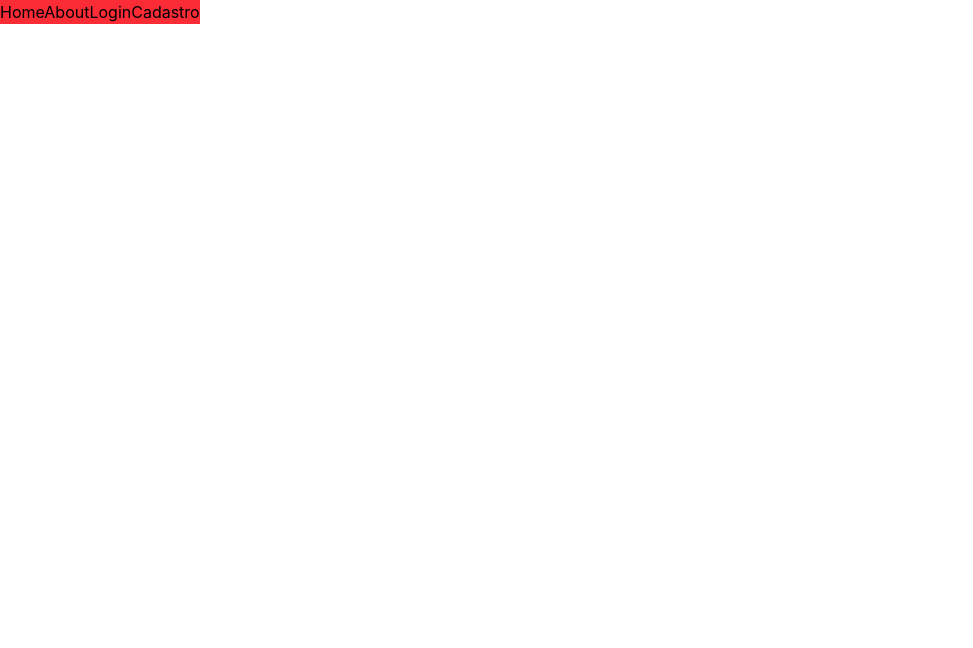
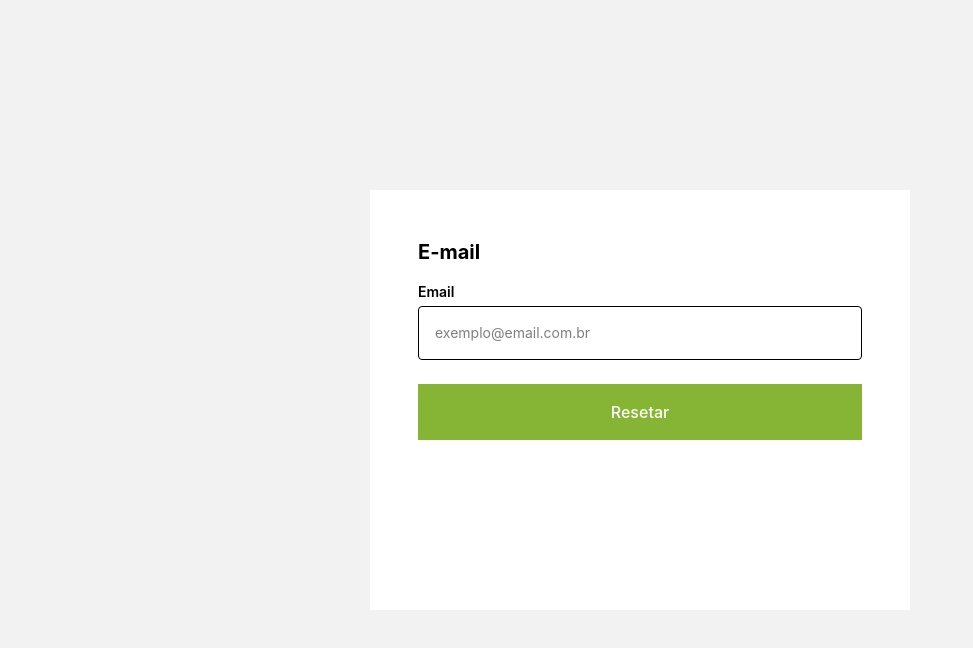
Before and after one commit to douglas-moura/cotacoes-eventos, a React (Vite) app in the folder frontend/: page /reset in a window 1280 px wide. Shown: the top 648 px of the page, without its empty margins (0-973 px from the left). Built offline with nearby package versions, Linux system fonts and the light colour scheme.

Commit message:
feat: Implementando a recuperação de senha

```diff
--- a/frontend/src/components/Input/Input.tsx
+++ b/frontend/src/components/Input/Input.tsx
@@ -45,8 +45,8 @@ export default function Input({InputType, inputLabel, placeholder, opcoes, value
                 <span className='input-container'>
                     <label htmlFor="password">{inputLabel}</label>
                     <Icon icon={!verSenha ? 'mdi:eye' : 'mdi:eye-off'} width="20" className='icone-aux' onClick={() => setVerSenha(!verSenha)} />
-                    <input type={!verSenha ? 'password' : 'text'} placeholder={placeholder} className={`input-default ${status === false ? 'input-alert' : ''}`} value={value} onChange={(e) => onChange && onChange(e.target.value)} />
-                    {status == false && <p className='text-[.5rem] mt-1 text-red-500'>{inputLabel == 'Senha' ? 'A senha deve conter pelo menos 8 caracteres, incluindo uma letra e um número' : 'As senhas precisam ser iguais'}</p>}
+                    <input type={!verSenha ? 'password' : 'text'} placeholder={placeholder ?? '********'} className={`input-default ${status === false ? 'input-alert' : ''}`} value={value} onChange={(e) => onChange && onChange(e.target.value)} />
+                    {status == false && <p className='text-[.5rem] mt-1 text-red-500'>{inputLabel == 'Senha' || inputLabel == 'Nova Senha' ? 'A senha deve conter pelo menos 8 caracteres, incluindo uma letra e um número' : 'As senhas precisam ser iguais'}</p>}
                 </span>
             )
         case 'lista':
--- a/frontend/src/components/Navbar/Navbar.tsx
+++ b/frontend/src/components/Navbar/Navbar.tsx
@@ -9,7 +9,11 @@ import { useLocation, Link } from "react-router-dom"
 export default function Navbar(): React.JSX.Element {
     const { pathname } = useLocation()
 
-    if (pathname === "/login" || pathname === "/cadastro") {
+    if (
+        pathname === "/login" ||
+        pathname === "/cadastro" ||
+        pathname === "/reset"
+    ) {
         return <></>
     } else {
         return (
@@ -18,6 +22,7 @@ export default function Navbar(): React.JSX.Element {
                 <Link to="/about">About</Link>
                 <Link to="/login">Login</Link>
                 <Link to="/cadastro">Cadastro</Link>
+                <Link to="/reset">Reset</Link>
             </nav>
         )
     }
--- /dev/null
+++ b/frontend/src/components/ResetarSenha/EnviarCodigoForm.tsx
@@ -0,0 +1,34 @@
+import React, {useState, useEffect} from "react"
+import Input from "../Input/Input"
+import Botao from "../Botao/Botao"
+import validate from "../../functions/validate"
+
+export default function EnviarCodigoForm(): React.JSX.Element {
+    const [email, setEmail] = useState<string>('')
+    const [emailValido, setEmailValido] = useState<boolean>(false)
+
+    useEffect(() => {
+        // regex de email e senha para cada alteração nos valores
+        setEmailValido(validate({ tipo: 'email', valor: email }))
+    }, [email])
+
+    return (
+        <form id='nova-senha-form' className="my-auto" onSubmit={(e) => {
+            e.preventDefault()
+            //cadastrar()
+        }}>
+            <h3>E-mail</h3>
+            <Input
+                InputType="email"
+                inputLabel="Email"
+                value={email}
+                status={emailValido || email.length == 0 ? true : false}
+                onChange={(value) => setEmail(value)}
+            />
+            <Botao
+                texto="Resetar"
+                tipo="primario"
+            />
+        </form>
+    )
+}
--- /dev/null
+++ b/frontend/src/components/ResetarSenha/NovaSenhaForm.tsx
@@ -0,0 +1,43 @@
+import React, {useState, useEffect} from "react"
+import Input from "../Input/Input"
+import Botao from "../Botao/Botao"
+import validate from "../../functions/validate"
+
+export default function NovaSenhaForm(): React.JSX.Element {
+    const [senhaValida, setSenhaValida] = useState<boolean>(false)
+    const [novaSenha, setNovaSenha] = useState<string>('')
+    const [campoConfirmSenha, setCampoConfirmSenha] = useState<string>('')
+
+    useEffect(() => {
+        // regex de senha para cada alteração nos valores
+        setSenhaValida(validate({ tipo: 'senha', valor: novaSenha }))
+    }, [novaSenha, campoConfirmSenha])
+
+    return (
+        <form id='nova-senha-form' onSubmit={(e) => {
+            e.preventDefault()
+            //cadastrar()
+        }}>
+            <h3>Definir nova senha</h3>
+            <Input
+                InputType="password-cadastro"
+                inputLabel="Nova Senha"
+                value={novaSenha}
+                status={senhaValida || novaSenha.length == 0 ? true : false}
+                onChange={(value) => setNovaSenha(value)}
+            />
+            <Input
+                InputType="password-cadastro"
+                inputLabel="Confirmar Nova Senha"
+                value={campoConfirmSenha}
+                // true significa que a msg some, false que aparece
+                status={campoConfirmSenha == novaSenha ? true : false}
+                onChange={(value) => setCampoConfirmSenha(value)}
+            />
+            <Botao
+                texto="Resetar Senha"
+                tipo="primario"
+            />
+        </form>
+    )
+}
--- a/frontend/src/index.css
+++ b/frontend/src/index.css
@@ -36,6 +36,10 @@ h2 {
   @apply text-2xl font-bold mb-4;
 }
 
+h3 {
+  @apply text-xl font-bold mb-4;
+}
+
 .container {
   @apply grid gap-4 w-[1080px] mx-auto;
 }
--- /dev/null
+++ b/frontend/src/pages/ResetarSenha.css
@@ -0,0 +1,13 @@
+@import "tailwindcss";
+
+.sessao-resetar-senha {
+    @apply h-dvh;
+}
+
+.container-resetar-senha {
+    @apply my-auto
+}
+
+.container-resetar-senha form {
+    @apply bg-white h-[420px] mx-auto p-12 w-1/2;
+}
--- /dev/null
+++ b/frontend/src/pages/ResetarSenha.tsx
@@ -0,0 +1,18 @@
+import React, { useState } from "react"
+import NovaSenhaForm from "../components/ResetarSenha/NovaSenhaForm"
+import './ResetarSenha.css'
+import EnviarCodigoForm from "../components/ResetarSenha/EnviarCodigoForm"
+
+export default function resetarSenha(): React.JSX.Element {
+    const [userEmail, setUserEmail] = useState<string>('')
+
+    return (
+        <main className="pagina">
+            <section className="sessao-resetar-senha">
+                <div className="container container-resetar-senha">
+                    { userEmail.length == 0 ? <EnviarCodigoForm /> : <NovaSenhaForm /> }
+                </div>
+            </section>
+        </main>
+    )
+}
--- a/frontend/src/router/index.tsx
+++ b/frontend/src/router/index.tsx
@@ -10,6 +10,7 @@ import Home from "../pages/Home"
 import About from "../pages/About"
 import Login from "../pages/Login"
 import Cadastro from "../pages/Cadastro"
+import ResetarSenha from "../pages/ResetarSenha"
 
 import Navbar from "../components/Navbar/Navbar"
 
@@ -22,6 +23,7 @@ export default function Router() {
                 <Route path="/about" element={<About />} />
                 <Route path="/login" element={<Login />} />
                 <Route path="/cadastro" element={<Cadastro />} />
+                <Route path="/reset" element={<ResetarSenha />} />
             </Routes>
         </BrowserRouter>
     )
```
